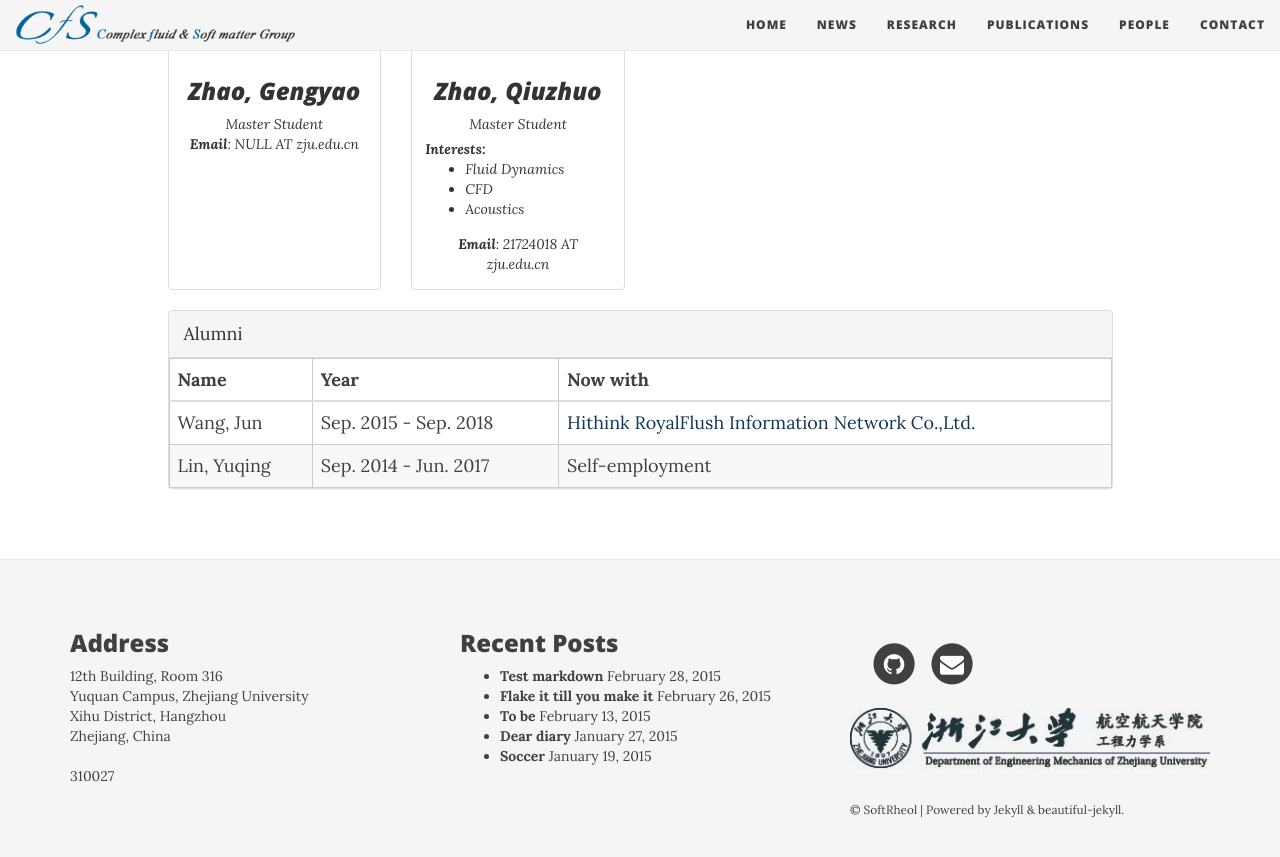
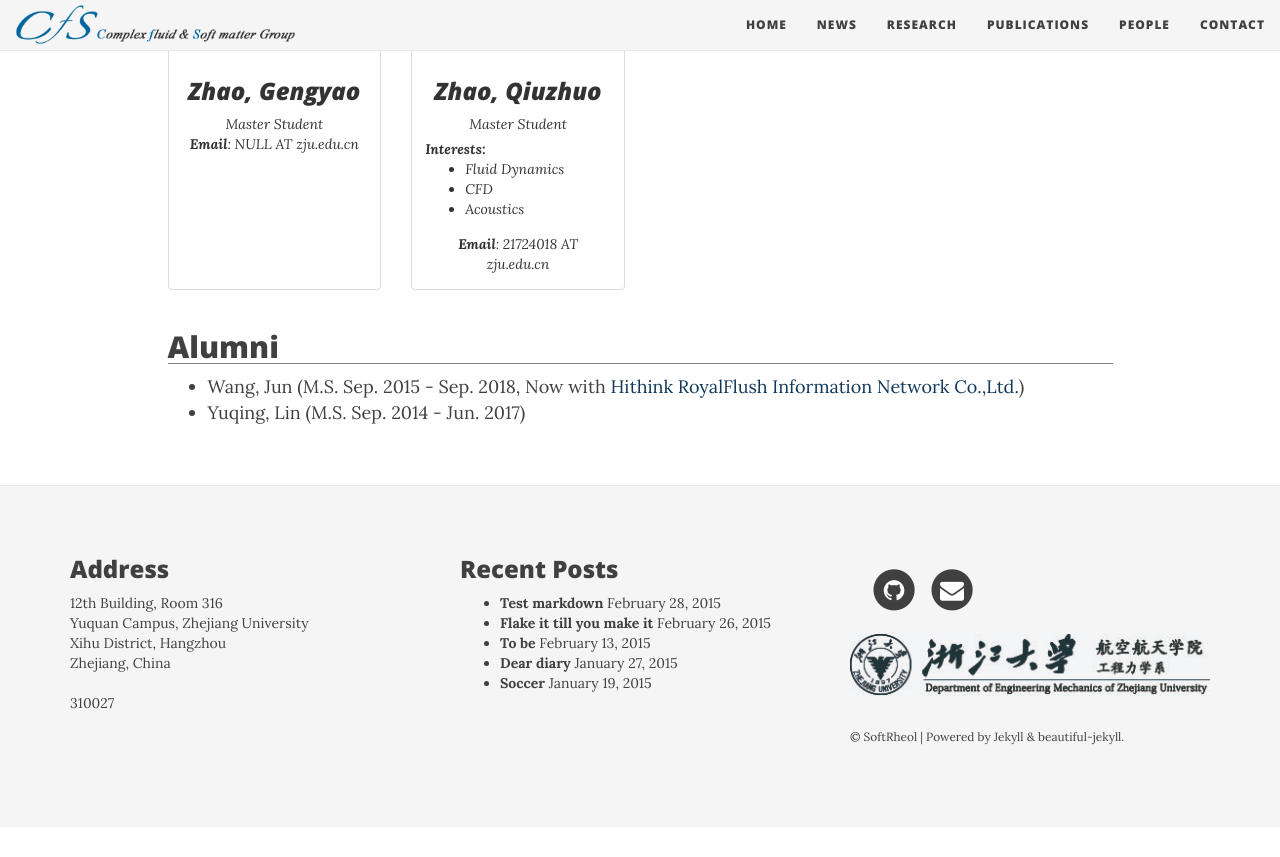
Before and after one commit to softrheol/softrheol.github.io, a Jekyll site: the page built from people.html, in a window 1280 px wide and 900 px high, scrolled down 760 px. Shown: the top 857 px of the window. Built offline with Jekyll 4.4.1, drawn with Linux system fonts in a browser that asks for light colours; nearby versions of some CDN libraries; after the commit the page ends 1587 px from its top, so only the background shows below that.

Commit message:
simplify alumni info

```diff
--- a/people.html
+++ b/people.html
@@ -111,33 +111,13 @@ layout: page
     </div>
   </div>
 </div>
-<div class="panel panel-default">
-  <!-- Default panel contents -->
-  <div class="panel-heading">Alumni</div>
-  <!-- <div class="panel-body">
-    <p>...</p>
-  </div> -->
-
-  <!-- Table -->
-  <table class="table">
-    <thead>
-      <tr>
-        <th>Name</th>
-        <th>Year</th>
-        <th>Now with</th>
-      </tr>
-    </thead>
-    <tbody>
-    <tr>
-        <td>Wang, Jun</td>
-        <td>Sep. 2015 - Sep. 2018</td>
-        <td><a href="http://www.10jqka.com.cn">Hithink RoyalFlush Information Network Co.,Ltd.</a></td>
-      </tr>
-      <tr>
-        <td>Lin, Yuqing</td>
-        <td>Sep. 2014 - Jun. 2017</td>
-        <td>Self-employment</td>
-      </tr>
-    </tbody>
-  </table>
-</div>
+<h2 style="border-bottom: 1px solid gray ">Alumni</h2>
+<ul>
+  <li>
+    Wang, Jun (M.S. Sep. 2015 - Sep. 2018, Now with <a href="http://www.10jqka.com.cn">Hithink RoyalFlush Information
+      Network Co.,Ltd.</a>)
+    </li>
+  <li>
+    Yuqing, Lin (M.S. Sep. 2014 - Jun. 2017)
+  </li>
+</ul>
```
Lines whose indentation alone changed are shown as unchanged.
